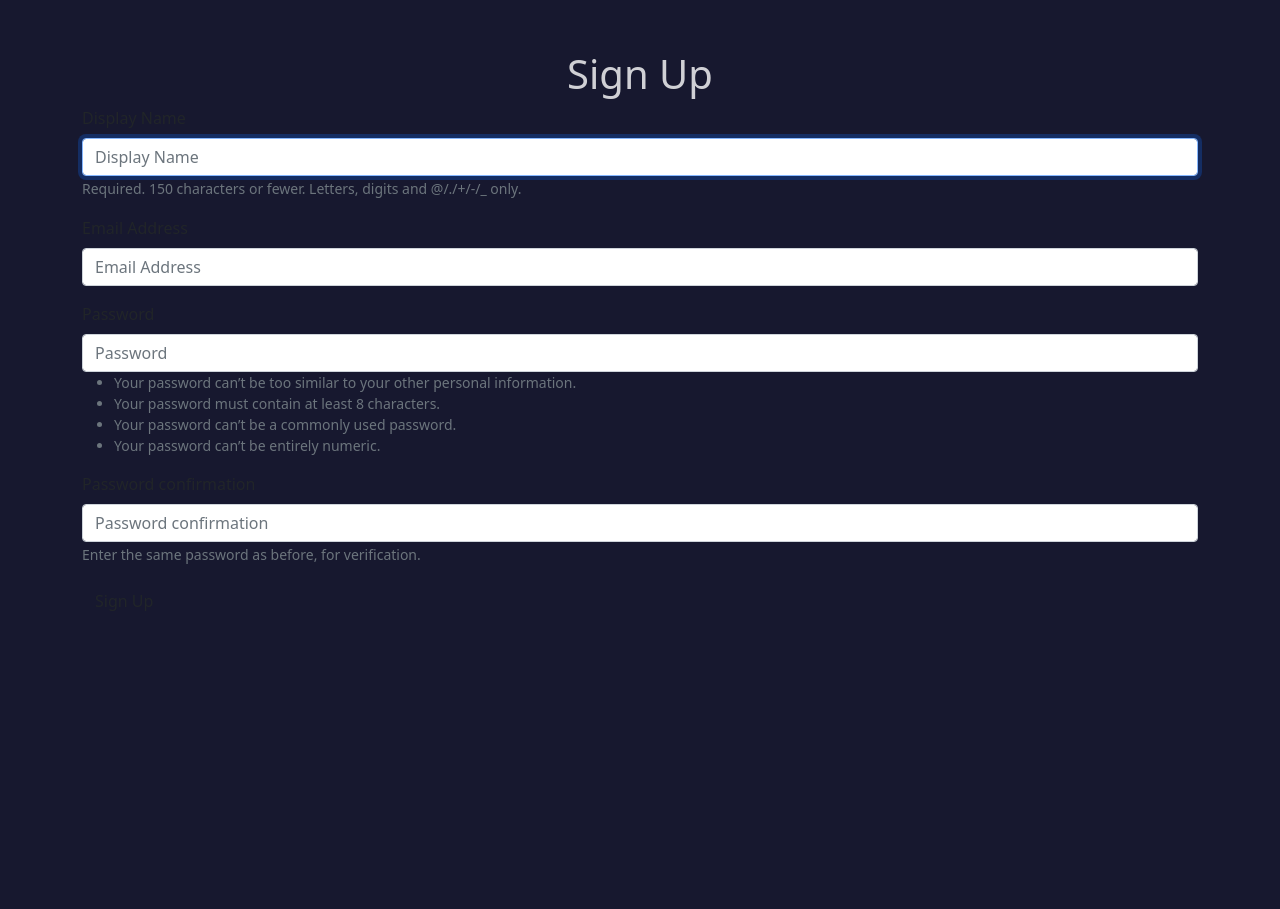
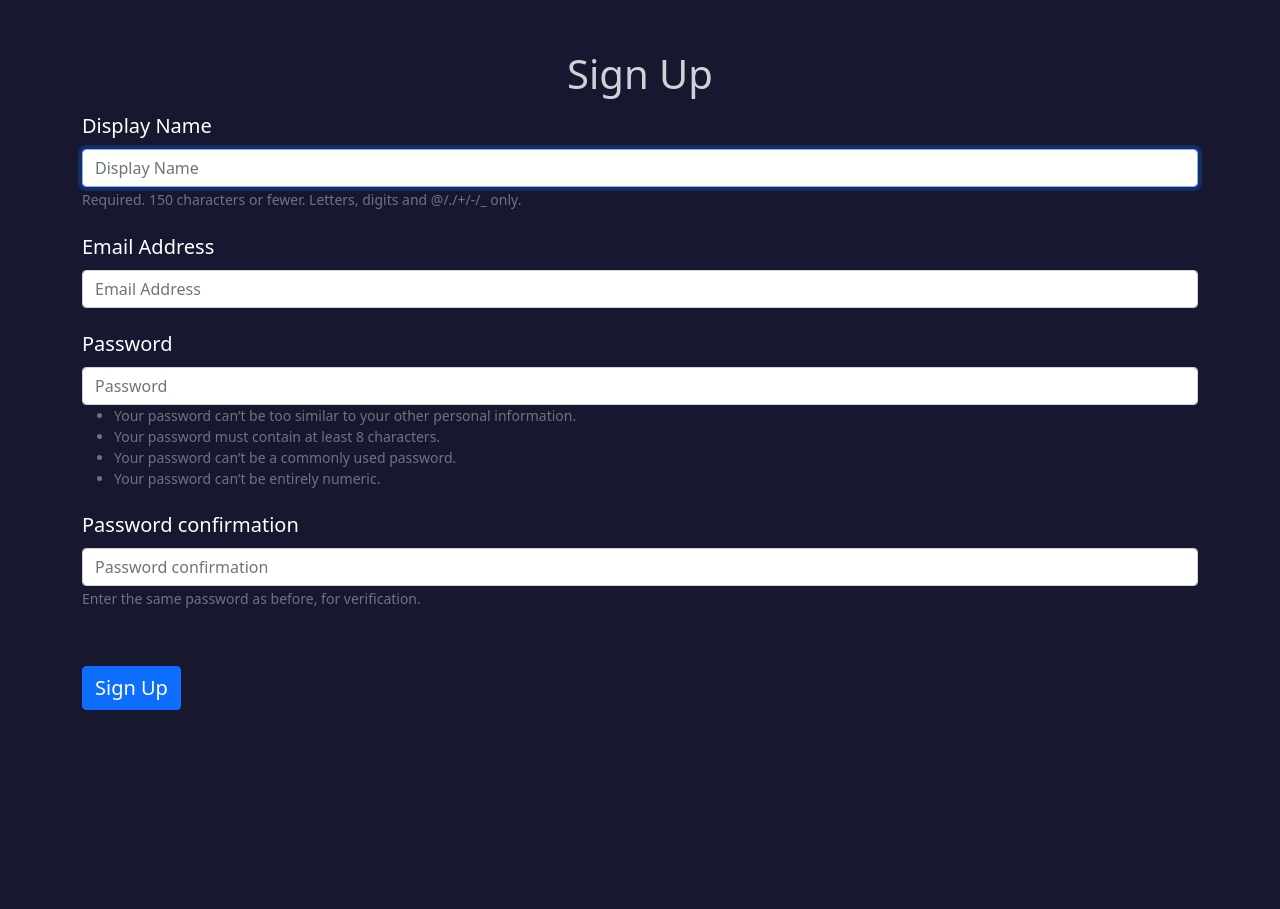
Before and after one commit to anver01/Star-Social-Site, a Django app: page /accounts/signup/ in a window 1280 px wide. Shown: the part 56-965 px from the top of the page. Before the commit the page ends 667 px from the top, so only its background shows below. Run offline with Django 3.2, Linux system fonts and the light colour scheme; some libraries are stand-ins or nearby versions.

Commit message:
fixed accounts

```diff
--- a/accounts/static/accounts/css/accounts_master.css
+++ b/accounts/static/accounts/css/accounts_master.css
@@ -1,3 +1,18 @@
-h2,h3,h4,h5{
-    color:rgba(255, 255, 255, 0.8);
+.btn {
+    font-size: 20px;
+    margin-top: 40px;
 }
+
+label {
+    color: #fff;
+    font-size: 20px;
+    margin: 5px 0 5px 0;
+}
+
+form#login {
+    margin-top: 30px;
+    display: flex;
+    flex-direction: column;
+    align-items: center;
+    justify-content: center;
+}
--- a/accounts/templates/accounts/login.html
+++ b/accounts/templates/accounts/login.html
@@ -9,10 +9,10 @@
 {% block content %}
     <div class="container">
     <h1>Login</h1>
-    <form method="POST">
+    <form method="POST" id='login'>
     {% csrf_token %}
     {% bootstrap_form form %}
-        <input type="submit" class="btn btn--primary" value="Login">
+        <input type="submit" class="btn btn-secondary" value="Login">
     </form>
     </div>
 {% endblock %}
--- a/accounts/templates/accounts/signup.html
+++ b/accounts/templates/accounts/signup.html
@@ -1,5 +1,10 @@
 {% extends 'base.html' %}
 {% load bootstrap4 %}
+{% load static %}
+
+{% block styles %}
+    <link rel="stylesheet" href="{% static 'accounts/css/accounts_master.css' %}">
+{% endblock styles %}
 
 {% block content %}
     <div class="container">
@@ -7,7 +12,7 @@
     <form method="POST">
     {% csrf_token %}
     {% bootstrap_form form %}
-        <input type="submit" class="btn btn--primary" value="Sign Up">
+        <input type="submit" class="btn btn-primary" value="Sign Up">
     </form>
     </div>
 {% endblock %}
--- a/static/accounts/css/accounts_master.css
+++ /dev/null
@@ -1,3 +0,0 @@
-h2,h3,h4,h5{
-    color:rgba(255, 255, 255, 0.8);
-}
--- a/static/css/master.css
+++ b/static/css/master.css
@@ -1,5 +1,5 @@
-h1{
-    color:rgba(255, 255, 255, 0.8);
+h1 {
+    color: rgba(255, 255, 255, 0.8);
     text-align: center;
     margin-top: 50px;
 }
```
